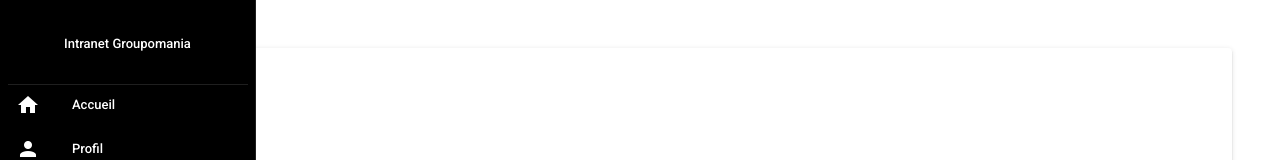
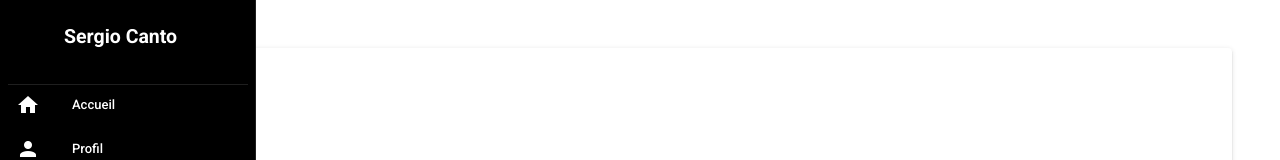
Before and after one commit to Tojil/Groupomania_Le_Reseau, a Vue app in the folder frontend/: page /hall/profil in a window 1280 px wide. Shown: the top 160 px of the page. Built offline with nearby package versions, Linux system fonts and the light colour scheme; no server answers.

Commit message:
Ajout des commentaires et clean code

```diff
--- a/frontend/src/components/Hall/Forum.vue
+++ b/frontend/src/components/Hall/Forum.vue
@@ -144,8 +144,7 @@ export default {
 
         }
     },
-    // Methods permet de créer des méthodes afin d'y placer un block de code réutilisable dans la application
-    methods: {
+    methods: {   // Methods permet de créer des méthodes afin d'y placer un block de code réutilisable dans la application
         afficheCom(pId){  // Cette methode appel le commentaire de la base de données
             this.postId = pId;
             this.afficheFrmCm = false;
@@ -277,7 +276,7 @@ export default {
                 })
         },
     },
-    components: {
+    components: {  // Ici on declare le compossant qu'on a recupéré
         "top-header": Header,
     },
     mounted(){
--- a/frontend/src/components/Hall/Header.vue
+++ b/frontend/src/components/Hall/Header.vue
@@ -1,5 +1,5 @@
-<template>
-    <div class="head">
+<template>   <!-- Le template permet d'utiliser des directives de Vue sans créer un élément html -->
+    <div class="head">  <!-- Bar de navigation vertical -->
         <v-navigation-drawer
             v-model="drawer"
             color="black"
@@ -14,12 +14,12 @@
             <v-list dense nav>
                 <v-list-item two-line class="px-0 ">
                     <v-list-item-avatar>
-                        <v-img src="../../assets/images/Sergio_8.jpg" contain></v-img>
+                        <v-img src="../../assets/images/Sergio_8.jpg" alt="Photo du profil" contain></v-img>
                     </v-list-item-avatar>
 
                     <v-list-item-content>
-                        <v-list-item-title>
-                            Intranet Groupomania
+                        <v-list-item-title> <!--  Nom du profil  -->
+                            <h2>Sergio Canto</h2>
                         </v-list-item-title>
                     </v-list-item-content>
                 </v-list-item>
@@ -74,9 +74,8 @@ export default {
             ],
         }
     },
-    // Methods permet de créer des méthodes afin d'y placer un block de code réutilisable dans la application
-    methods: {
-        logout(){
+    methods: {  // Methods permet de créer des méthodes afin d'y placer un block de code réutilisable dans la application
+        logout(){  // Cette methode permet de se deconecter du reseau groupomania
             localStorage.userId = "";
             localStorage.token = "";
             localStorage.moderation = "";
--- a/frontend/src/components/Hall/Profil.vue
+++ b/frontend/src/components/Hall/Profil.vue
@@ -14,8 +14,8 @@
 
             <v-card-text class="ml-2 black--text">
                 <h2>Prénom : {{ dataGet.firstName }}</h2>
-                <p>Nom : {{ dataGet.lastName }}</p>
-                <p>E-mail : {{ dataGet.email }}</p>
+                <h2>Nom : {{ dataGet.lastName }}</h2>
+                <h3>E-mail : {{ dataGet.email }}</h3>
             </v-card-text>
 
             <v-card-actions class="d-flex justify-space-between">
@@ -163,6 +163,9 @@ export default {
         margin-top: 5%;
         margin-left: 10%;
     }
+    h2{
+        margin-bottom: 15px;
+    }
 // @media screen and (min-width: 200px) and (max-width: 640px) {
 //   #profil {
 //     padding-left: 5%;
```
